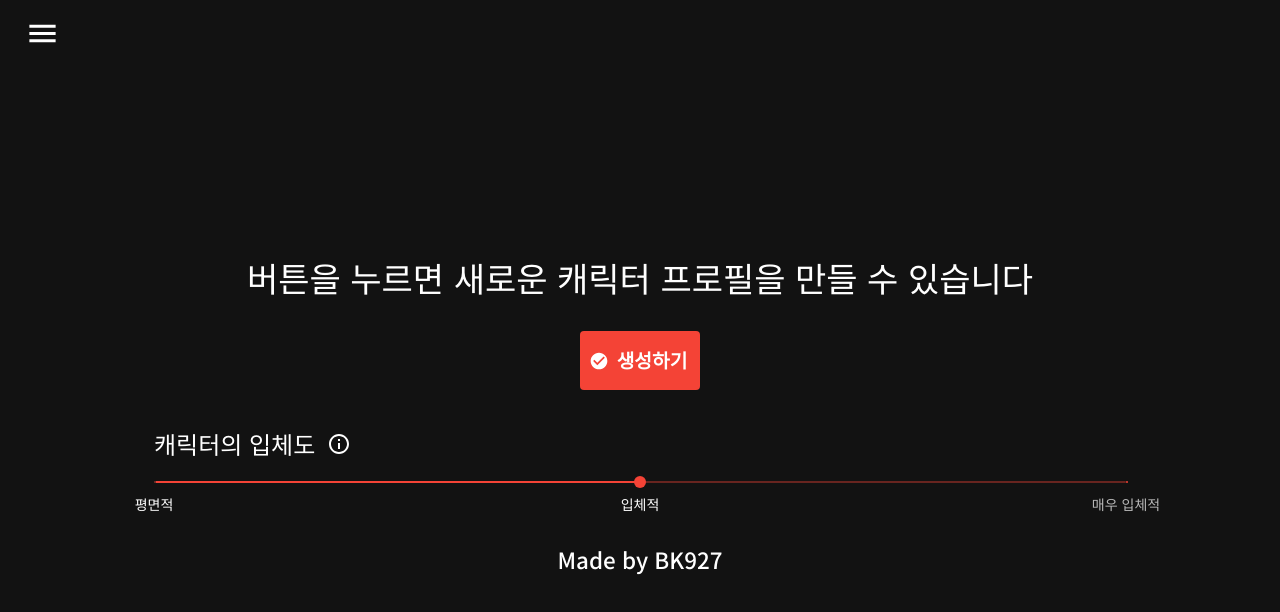
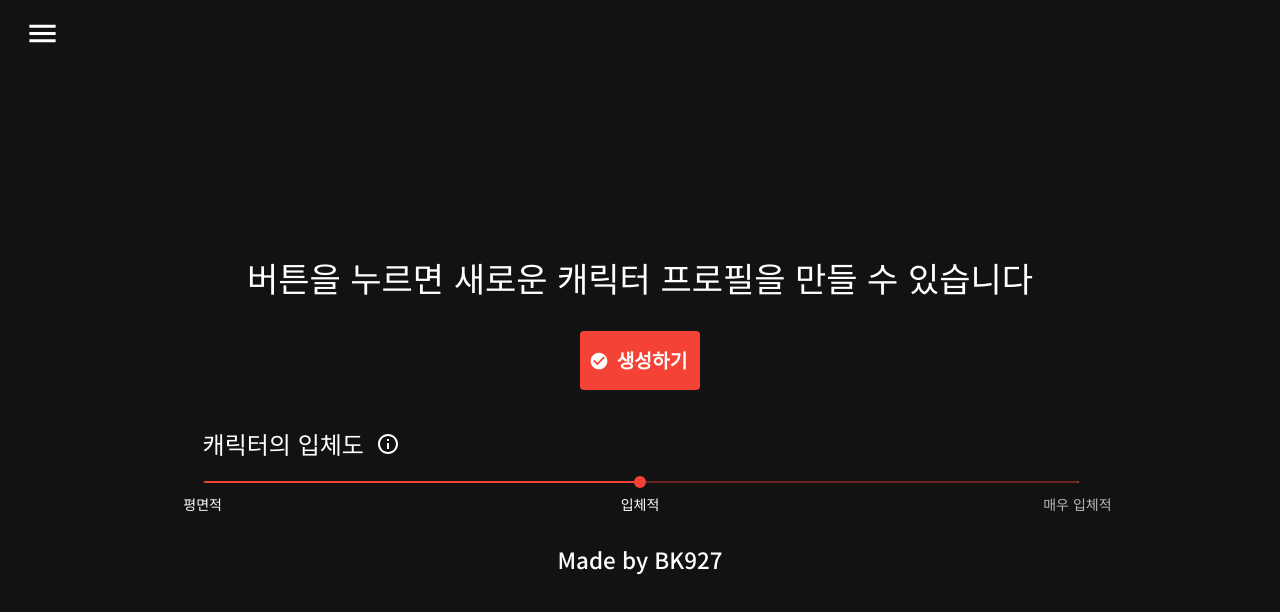
Before and after one commit to BK927/bk927.github.io, a React (Create React App) app: page /character-maker in a window 1280 px wide. Shown: the top 612 px of the page. Built offline with nearby package versions, Linux system fonts and the light colour scheme.

Commit message:
fix: capture button z-index issue

```diff
--- a/src/components/ChracterMaker/SchemaSlider.js
+++ b/src/components/ChracterMaker/SchemaSlider.js
@@ -9,7 +9,8 @@ import { makeStyles } from "@material-ui/core/styles";
 
 const useStyles = makeStyles((theme) => ({
   root: {
-    width: "100%",
+    width: "90%",
+    margin: "auto auto",
   },
   margin: {
     height: theme.spacing(3),
```
